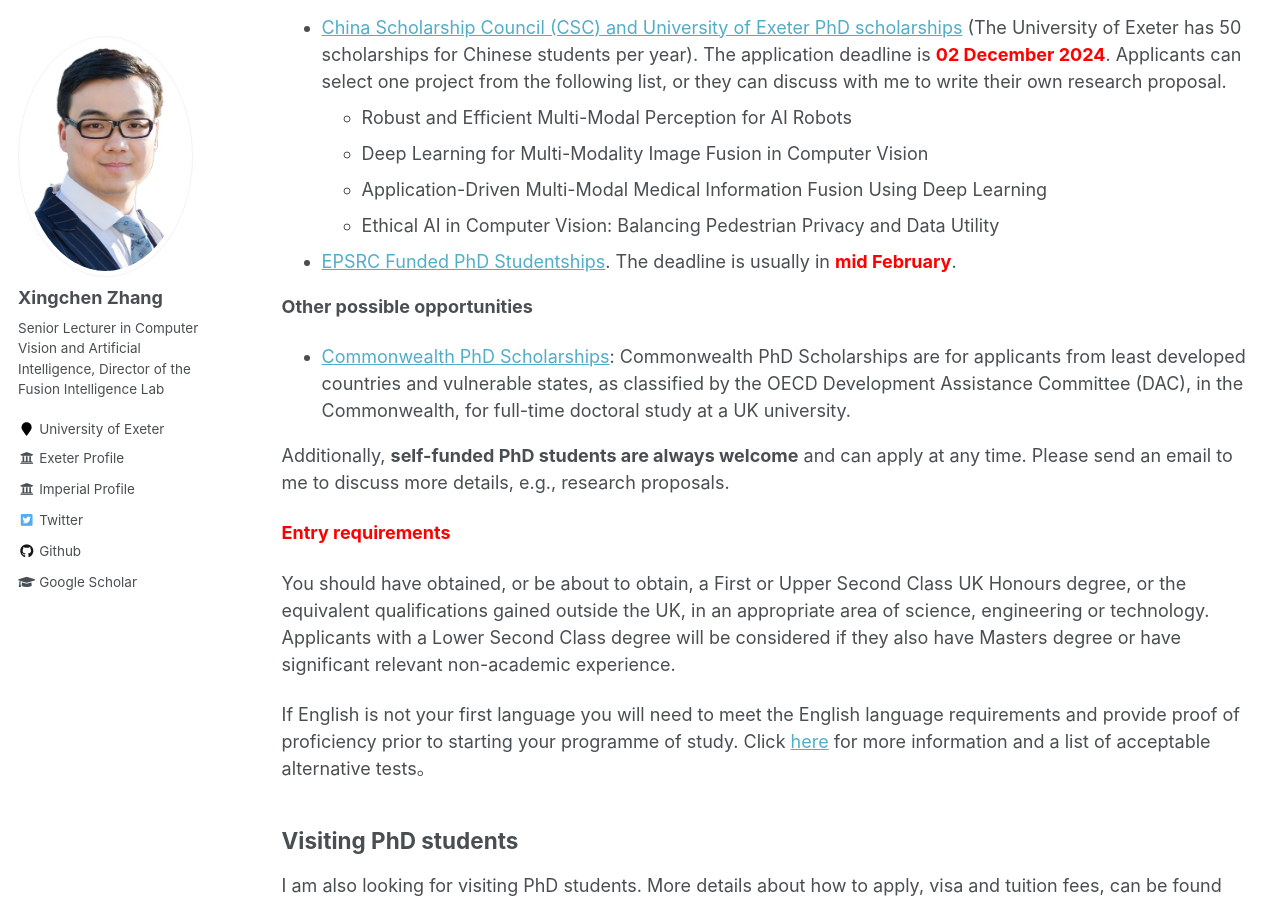
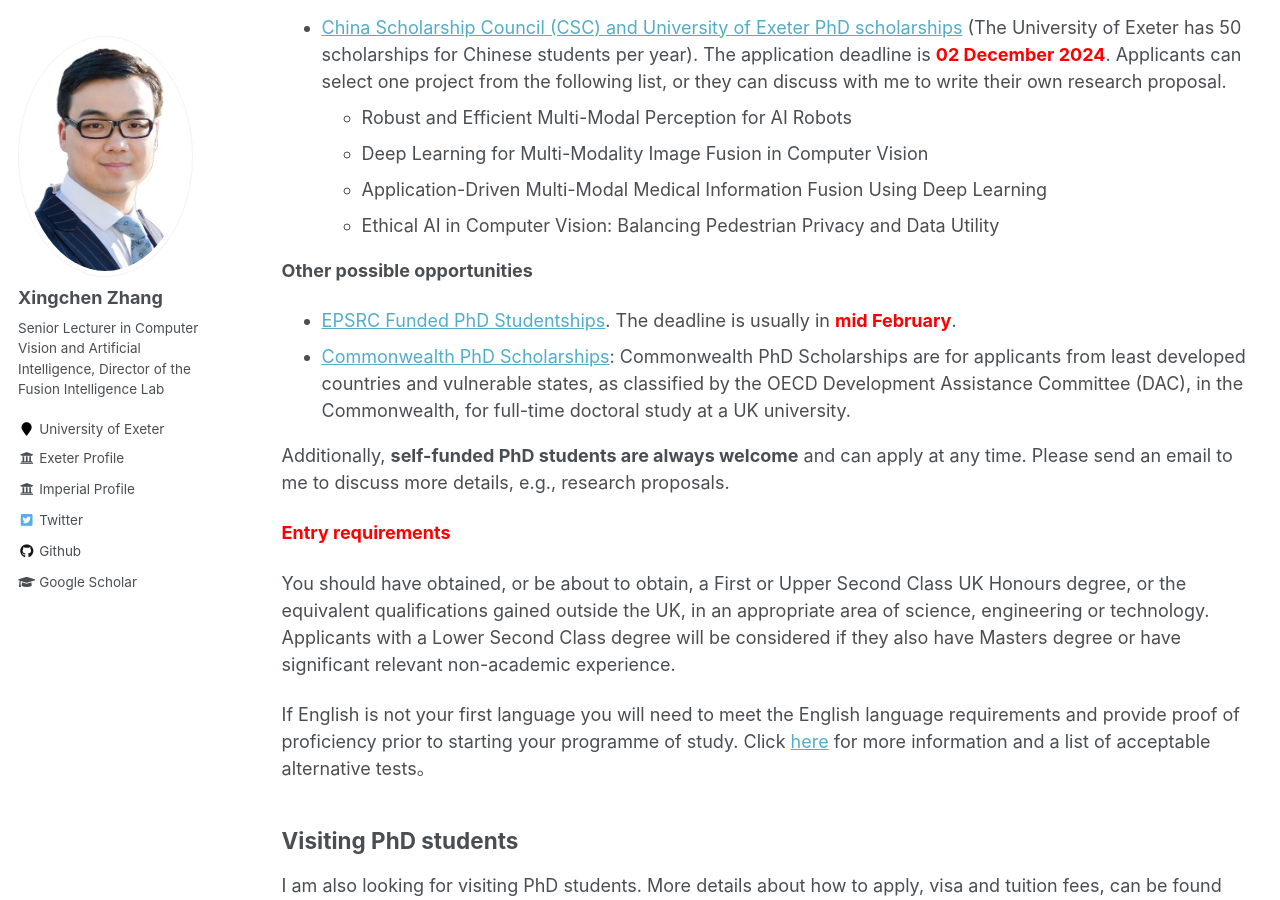
Before and after one commit to xingchenzhang/xingchenzhang.github.io, a Jekyll site: the page built from _pages/vacancies.md, in a window 1280 px wide and 900 px high, scrolled down 372 px. Built offline with Jekyll 4.4.1, drawn with Linux system fonts in a browser that asks for light colours.

Commit message:
update jobs

```diff
--- a/_pages/vacancies.md
+++ b/_pages/vacancies.md
@@ -17,10 +17,11 @@ PhD Opportunities
 	- Deep Learning for Multi-Modality Image Fusion in Computer Vision
 	- Application-Driven Multi-Modal Medical Information Fusion Using Deep Learning
 	- Ethical AI in Computer Vision: Balancing Pedestrian Privacy and Data Utility
-- [EPSRC Funded PhD Studentships](https://www.exeter.ac.uk/study/pg-research/funding/phdfunding/epsrc-dtp-studentships/). The deadline is usually in **<span style="color: red;">mid February</span>**.
+
 
 **Other possible opportunities**
 
+- [EPSRC Funded PhD Studentships](https://www.exeter.ac.uk/study/pg-research/funding/phdfunding/epsrc-dtp-studentships/). The deadline is usually in **<span style="color: red;">mid February</span>**.
 - [Commonwealth PhD Scholarships](https://cscuk.fcdo.gov.uk/scholarships/commonwealth-phd-scholarships-for-least-developed-countries-and-vulnerable-states/): Commonwealth PhD Scholarships are for applicants from least developed countries and vulnerable states, as classified by the OECD Development Assistance Committee (DAC), in the Commonwealth, for full-time doctoral study at a UK university.
 
 
```
